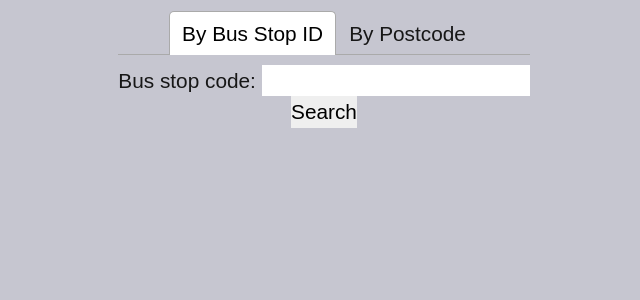
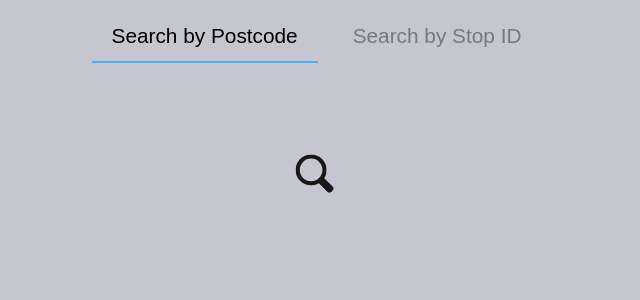
Before and after one commit to j0fri/BusBoard-client, a React (Create React App) app: page / in a window 1280 px wide. Shown: the top 300 px of the page, without its empty margins (316-956 px from the left). Built offline with nearby package versions, Linux system fonts and the light colour scheme.

Commit message:
Improved tabs

```diff
--- a/src/App.css
+++ b/src/App.css
@@ -37,3 +37,38 @@
     transform: rotate(360deg);
   }
 }
+
+.tabs{
+  font-family:arial;
+  /*margin:0 auto;*/
+  /*width:70%;*/
+  /*text-align:center;*/
+  /*margin-top:15vh;*/
+}
+
+img{
+  width:300px;
+}
+
+.tab-buttons{
+  margin-bottom:50px;
+}
+
+button{
+  margin-right:15px;
+  font-size:20px;
+  background:transparent;
+  border:none;
+  outline:none;
+  padding:10px 20px ;
+  cursor:pointer;
+  color:rgba(0,0,0,.4);
+  transition:all ease-in-out .2s;
+  border-bottom:2px solid transparent;
+
+}
+.active{
+  border-bottom:2px solid #42b3f4;
+
+  color:black;
+}
--- a/src/components/HomePage.js
+++ b/src/components/HomePage.js
@@ -1,3 +1,4 @@
+import React from "react"
 import {createContext, useState, useContext, useEffect} from "react";
 import logo from "../png-transparent-double-decker-bus-aec-routemaster-london-buses-bus-text-logo-london.png";
 import '../App.css';
@@ -5,7 +6,7 @@ import {apiContext} from "../App";
 import ArrivalDisplay from "./ArrivalDisplay";
 import SearchBar from "./SearchBar";
 import ArrivalDisplayTab from "./ArrivalDisplayTab";
-import { Tab, Tabs, TabList, TabPanel } from 'react-tabs';
+// import { Tab, Tabs, TabList, TabPanel } from 'react-tabs';
 import 'react-tabs/style/react-tabs.css';
 import {ApiService} from "../ApiService";
 import StationsByPostcodeTab from "./StationsByPostcodeTab";
@@ -19,24 +20,80 @@ export default function HomePage(){
     //TODO: dynamic search bar
     return (
       <div className="App">
+          <div className="tabs">
 
-          <Tabs>
-            <TabList>
-              <Tab>By Bus Stop ID</Tab>
-              <Tab>By Postcode</Tab>
-            </TabList>
 
-            <TabPanel>
-              <ArrivalDisplayTab />
-            </TabPanel>
+              <Tabs>
 
-            <TabPanel>
-                <StationsByPostcodeTab />
-            </TabPanel>
-          </Tabs>
+                  <Tab label = "Search by Postcode">
+                      <StationsByPostcodeTab />
+                  </Tab>
+                  <Tab label = "Search by Stop ID">
+                      <ArrivalDisplayTab />
+                  </Tab>
+                {/*<TabList>*/}
+                {/*    <Tab>By Postcode</Tab>*/}
+                {/*    <Tab>By Bus Stop ID</Tab>*/}
+                {/*</TabList>*/}
+
+                {/*<TabPanel>*/}
+                {/*    */}
+                {/*</TabPanel>*/}
+                {/*<TabPanel>*/}
+                {/*  <ArrivalDisplayTab />*/}
+                {/*</TabPanel>*/}
+
+
+              </Tabs>
 
           {/*<ArrivalDisplayTab/>*/}
-
+          </div>
       </div>
   );
 }
+
+class Tabs extends React.Component{
+  state ={
+    activeTab: this.props.children[0].props.label
+  }
+  changeTab = (tab) => {
+
+    this.setState({ activeTab: tab });
+  };
+  render(){
+
+    let content;
+    let buttons = [];
+    return (
+      <div>
+        {React.Children.map(this.props.children, child =>{
+          buttons.push(child.props.label)
+          if (child.props.label === this.state.activeTab) content = child.props.children
+        })}
+
+        <TabButtons activeTab={this.state.activeTab} buttons={buttons} changeTab={this.changeTab}/>
+        <div className="tab-content">{content}</div>
+
+      </div>
+    );
+  }
+}
+
+const TabButtons = ({buttons, changeTab, activeTab}) =>{
+
+  return(
+    <div className="tab-buttons">
+    {buttons.map(button =>{
+       return <button className={button === activeTab? 'active': ''} onClick={()=>changeTab(button)}>{button}</button>
+    })}
+    </div>
+  )
+}
+
+const Tab = props =>{
+  return(
+    <React.Fragment>
+      {props.children}
+    </React.Fragment>
+  )
+}
```
